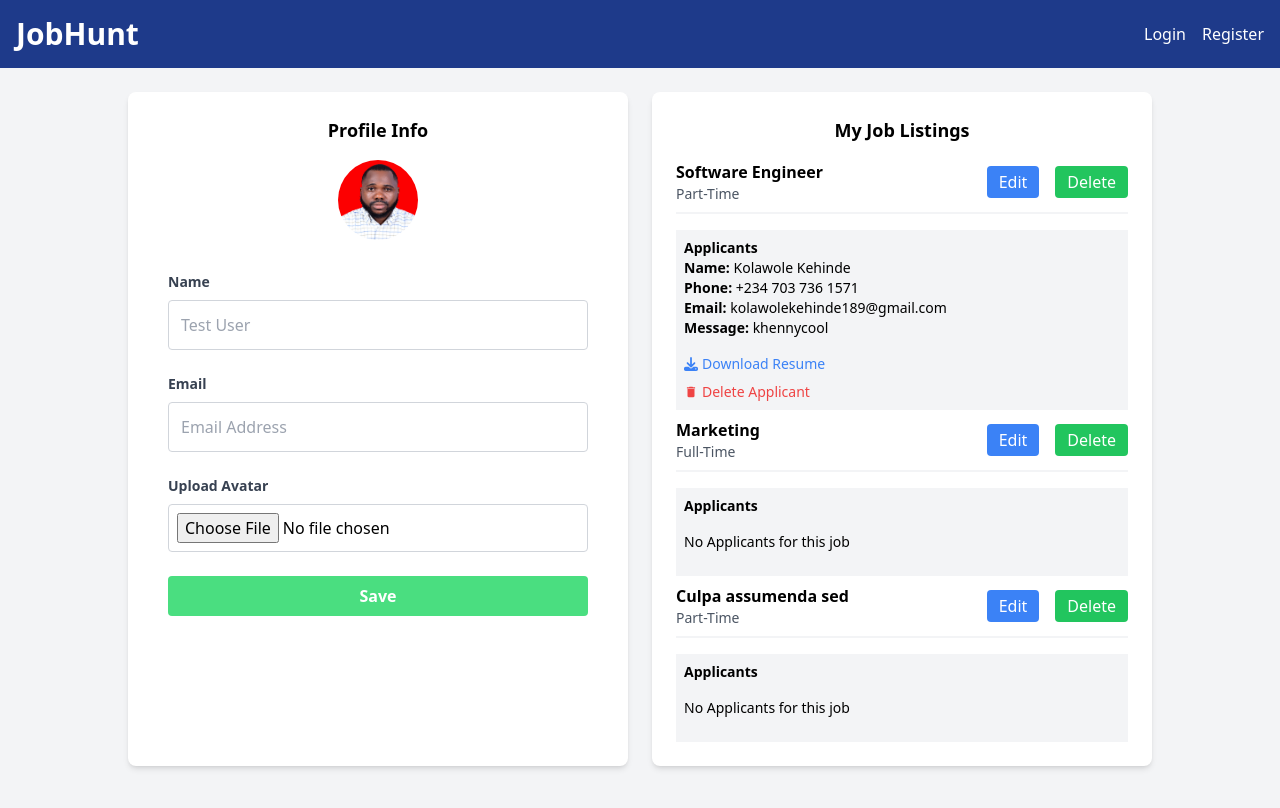
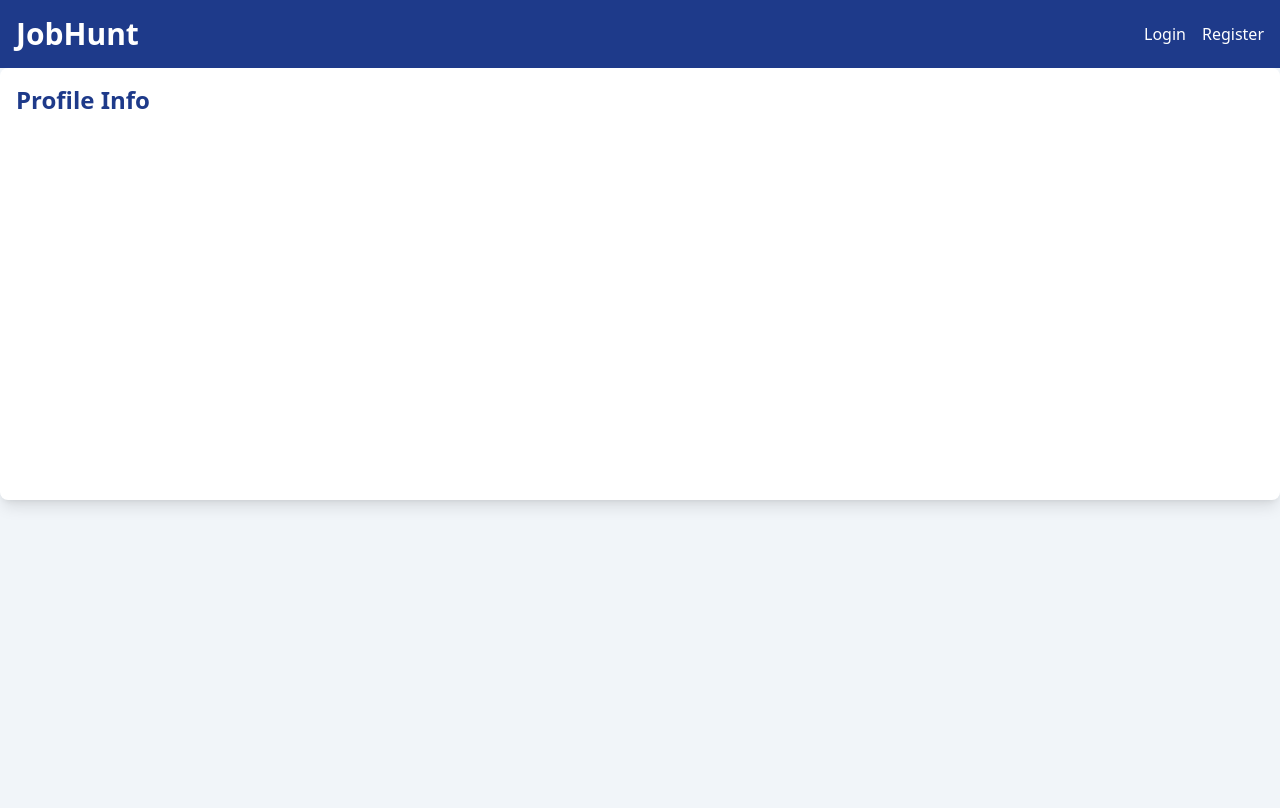
Before and after one commit to Kolawole-kehinde/jobHunt-app, a React (Vite) app: page /dashboard in a window 1280 px wide. Shown: the top 808 px of the page. Built offline with nearby package versions, Linux system fonts and the light colour scheme.

Commit message:
Refactoring the dashboard to create smaller and more manageable components

```diff
--- /dev/null
+++ b/src/Components/features/dashboard/ProfileInfo.jsx
@@ -0,0 +1,9 @@
+import React from 'react'
+
+const ProfileInfo = () => {
+  return (
+    <div>ProfileInfo</div>
+  )
+}
+
+export default ProfileInfo
--- a/src/pages/dashboard/index.jsx
+++ b/src/pages/dashboard/index.jsx
@@ -1,177 +1,16 @@
-import { MdDelete } from "react-icons/md";
-import { FaDownload } from "react-icons/fa6";
+import React from 'react'
+import { useAuth } from '../../hooks/useAuth';
 
-const Dashboard = () => {
+function Dashboard() {
+  const { user } = useAuth();
   return (
-    <div className="bg-gray-100 min-h-screen p-6">
-      {/* Main Container with Profile and Job Listings Side by Side */}
-      <div className="max-w-5xl mx-auto flex flex-col md:flex-row gap-6">
-        {/* Profile Info */}
-        <div className="bg-white p-6 rounded-lg shadow-md w-full md:w-1/2">
-          <div className="flex flex-col items-center justify-center">
-            <h2 className="text-lg font-semibold mb-4">Profile Info</h2>
-            <img
-              src="/images/khenny.jpg"
-              className="rounded-full size-20 mb-4"
-              alt="Avatar"
-            />
-          </div>
-
-          <form className="w-full max-w-lg mx-auto p-4 space-y-6">
-            {/* Name Field */}
-            <div className="flex flex-col">
-              <label
-                htmlFor="name"
-                className="text-sm font-semibold text-gray-700"
-              >
-                Name
-              </label>
-              <input
-                type="text"
-                id="name"
-                placeholder="Test User"
-                className="mt-2 p-3 border border-gray-300 rounded focus:outline-none focus:ring-2 focus:ring-blue-500"
-                required
-              />
-            </div>
-
-            {/* Email Field */}
-            <div className="flex flex-col">
-              <label
-                htmlFor="email"
-                className="text-sm font-semibold text-gray-700"
-              >
-                Email
-              </label>
-              <input
-                type="email"
-                id="email"
-                placeholder="Email Address"
-                className="mt-2 p-3 border border-gray-300 rounded focus:outline-none focus:ring-2 focus:ring-blue-500"
-                required
-              />
-            </div>
-
-            {/* File Upload */}
-            <div className="flex flex-col">
-              <label
-                htmlFor="avatar"
-                className="text-sm font-semibold text-gray-700"
-              >
-                Upload Avatar
-              </label>
-              <input
-                type="file"
-                id="avatar"
-                className="mt-2 p-2 border border-gray-300 rounded focus:outline-none"
-              />
-            </div>
-
-            {/* Submit Button */}
-            <div>
-              <button
-                type="submit"
-                className="w-full py-2 bg-green-400 text-white font-semibold rounded hover:bg-green-600 focus:outline-none focus:ring-2 focus:ring-blue-500 transition-all"
-              >
-                Save
-              </button>
-            </div>
-          </form>
-        </div>
-
-        {/* Job Listings */}
-        <div className="bg-white p-6 rounded-lg shadow-md w-full md:w-1/2">
-          <h2 className="text-lg font-bold mb-4 text-center">
-            My Job Listings
-          </h2>
-
-          {/* Job 1 */}
-          <div className="pb-2">
-            <div className="flex items-center justify-between border-b-2 border-gray-100 pb-2">
-              <div>
-                <h3 className="font-bold">Software Engineer</h3>
-                <p className="text-sm text-gray-600">Part-Time</p>
-              </div>
-              <div className="flex items-center gap-4 text-white ">
-                <button className="bg-blue-500 px-3 py-1 rounded capitalize">
-                  edit
-                </button>
-                <button className="bg-green-500 px-3 py-1 rounded capitalize">
-                  delete
-                </button>
-              </div>
-            </div>
-
-            <div className="bg-gray-100 p-2 mt-4">
-              <h4 className=" text-sm font-bold">Applicants</h4>
-              <p className="text-sm font-bold">
-                Name:{" "}
-                <span className="font-normal capitalize">kolawole kehinde</span>
-              </p>
-              <p className="text-sm font-bold">
-                Phone: <span className="font-normal"> +234 703 736 1571 </span>
-              </p>
-              <p className="text-sm font-bold">
-                Email:{" "}
-                <span className="font-normal">
-                  kolawolekehinde189@gmail.com
-                </span>
-              </p>
-              <p className="text-sm font-bold">
-                Message: <span className="font-normal">khennycool</span>
-              </p>
-              <div className="flex flex-col items-start gap-2 mt-4">
-                <button className="flex items-center gap-1 text-blue-500 text-sm">
-                  <FaDownload /> Download Resume
-                </button>
-                <button className="flex items-center gap-1 text-red-500 text-sm">
-                  <MdDelete /> Delete Applicant
-                </button>
-              </div>
-            </div>
-          </div>
-
-          {/* Job 2 */}
-          <div className="flex items-center justify-between border-b-2 border-gray-100 pb-2">
-            <div>
-              <h3 className="font-bold">Marketing</h3>
-              <p className="text-sm text-gray-600">Full-Time</p>
-            </div>
-            <div className="flex items-center gap-4 text-white ">
-              <button className="bg-blue-500 px-3 py-1 rounded capitalize">
-                edit
-              </button>
-              <button className="bg-green-500 px-3 py-1 rounded capitalize">
-                delete
-              </button>
-            </div>
-          </div>
-
-          {/* Job 3 */}
-          <div className="bg-gray-100 p-2 mt-4">
-            <h4 className=" text-sm font-bold">Applicants</h4>
-            <p className="text-sm py-4">No Applicants for this job</p>
-          </div>
-
-          <div className="flex items-center justify-between border-b-2 border-gray-100 pb-2 mt-2">
-                 <div>
-                 <h3 className="font-bold">Culpa assumenda sed</h3>
-                 <p className="text-sm text-gray-600">Part-Time</p>
-                 </div>
-                <div className="flex items-center gap-4 text-white ">
-                    <button className="bg-blue-500 px-3 py-1 rounded capitalize">edit</button>
-                    <button className="bg-green-500 px-3 py-1 rounded capitalize">delete</button>
-                </div>
-                </div>
-
-                <div className="bg-gray-100 p-2 mt-4">
-            <h4 className=" text-sm font-bold">Applicants</h4>
-            <p className="text-sm py-4">No Applicants for this job</p>
-          </div>
-        </div>
-      </div>
+    <div className='w-full bg-slate-100 h-screen container mx-auto grid lg:grid-cols-2gap-6'>
+       <section className='bg-white shadow-lg rounded-lg p-4'>
+          <h2 className='text-blue-900 text-2xl font-semibold'>Profile Info</h2>
+       </section>
+       <section></section>
     </div>
-  );
-};
+  )
+}
 
 export default Dashboard;
```
